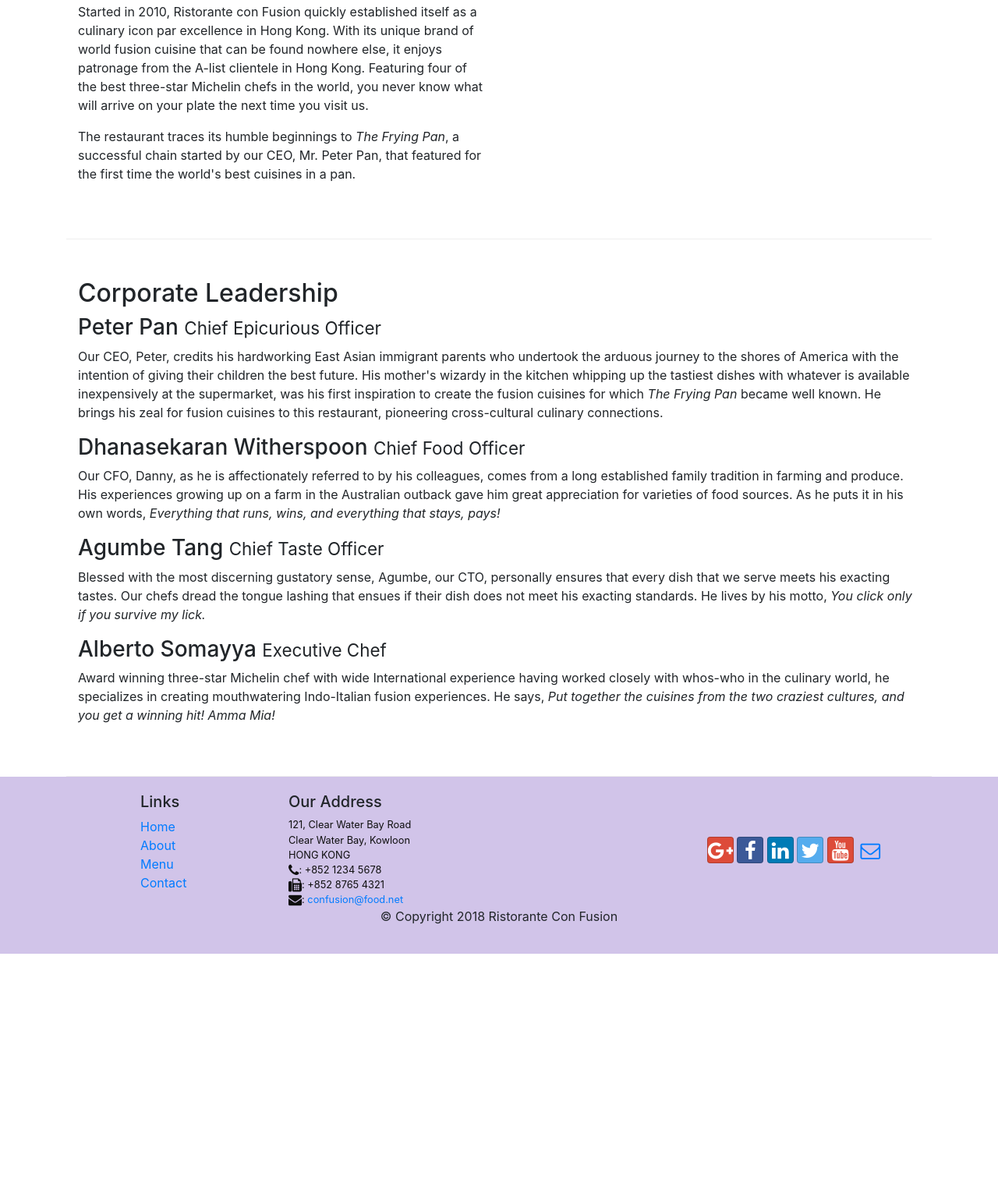
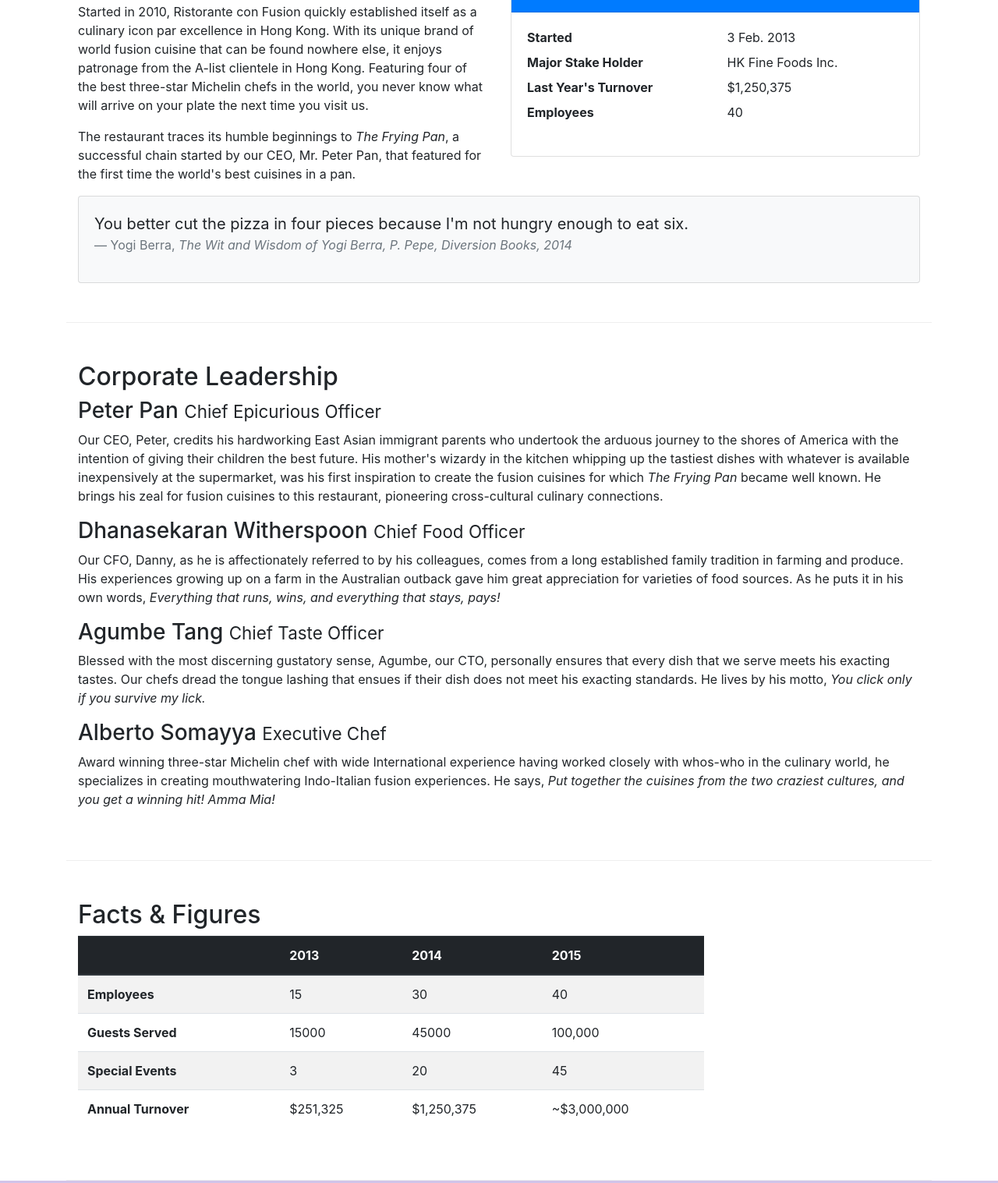
Before and after one commit to KingPegasus/FrontEnd-WebUI-Frameworks-and-Tools-Bootstrap4, a website: page aboutus.html in a window 1280 px wide. Shown: the part 558-2075 px from the top of the page at 78% size. Before the commit the page ends 1781 px from the top, so only its background shows below. Drawn offline with nearby package versions, Linux system fonts and the light colour scheme.

Commit message:
Tables and Cards

```diff
--- a/aboutus.html
+++ b/aboutus.html
@@ -65,7 +65,35 @@
                 <p>Started in 2010, Ristorante con Fusion quickly established itself as a culinary icon par excellence in Hong Kong. With its unique brand of world fusion cuisine that can be found nowhere else, it enjoys patronage from the A-list clientele in Hong Kong.  Featuring four of the best three-star Michelin chefs in the world, you never know what will arrive on your plate the next time you visit us.</p>
                 <p>The restaurant traces its humble beginnings to <em>The Frying Pan</em>, a successful chain started by our CEO, Mr. Peter Pan, that featured for the first time the world's best cuisines in a pan.</p>
             </div>
-            <div class="col-12 col-sm">
+            <div class="col-12 col-sm-6">
+                <div class="card">
+                    <h3 class="card-header bg-primary text-white">Facts At a Glance</h3>
+                    <div class="card-body">
+                        <dl class="row">
+                            <dt class="col-6">Started</dt>
+                            <dd class="col-6">3 Feb. 2013</dd>
+                            <dt class="col-6">Major Stake Holder</dt>
+                            <dd class="col-6">HK Fine Foods Inc.</dd>
+                            <dt class="col-6">Last Year's Turnover</dt>
+                            <dd class="col-6">$1,250,375</dd>
+                            <dt class="col-6">Employees</dt>
+                            <dd class="col-6">40</dd>
+                        </dl>
+                    </div>
+                </div>
+            </div>
+            <div class="col-12">
+                <div class="card card-body bg-light">
+                    <blockquote class="blockquote">
+                        <p class="mb-0">You better cut the pizza in four pieces because
+                            I'm not hungry enough to eat six.</p>
+                        <footer class="blockquote-footer">Yogi Berra,
+                            <cite title="Source Title">The Wit and Wisdom of Yogi Berra,
+                            P. Pepe, Diversion Books, 2014
+                            </cite>
+                        </footer>
+                    </blockquote>
+                </div>
             </div>
         </div>
 
@@ -83,7 +111,50 @@
                 <p class="d-none d-sm-block">Award winning three-star Michelin chef with wide International experience having worked closely with whos-who in the culinary world, he specializes in creating mouthwatering Indo-Italian fusion experiences. He says, <em>Put together the cuisines from the two craziest cultures, and you get a winning hit! Amma Mia!</em></p>
             </div>
        </div>
-
+       <div class="row row-content">
+           <div class="col-12 col-md-9">
+               <h2>Facts &amp; Figures</h2>
+               <div class="table-responsive">
+                    <table class="table table-striped">
+                        <thead class="thead-dark">
+                            <tr>
+                                <th>&nbsp;</th>
+                                <th>2013</th>
+                                <th>2014</th>
+                                <th>2015</th>
+                            </tr>
+                        </thead>
+                        <tbody>
+                            <tr>
+                                <th>Employees</th>
+                                <td>15</td>
+                                <td>30</td>
+                                <td>40</td>
+                            </tr>
+                            <tr>
+                                <th>Guests Served</th>
+                                <td>15000</td>
+                                <td>45000</td>
+                                <td>100,000</td>
+                            </tr>
+                            <tr>
+                                <th>Special Events</th>
+                                <td>3</td>
+                                <td>20</td>
+                                <td>45</td>
+                            </tr>
+                            <tr>
+                                <th>Annual Turnover</th>
+                                <td>$251,325</td>
+                                <td>$1,250,375</td>
+                                <td>~$3,000,000</td>
+                            </tr>
+                        </tbody>
+                    </table>
+                </div>
+           </div>
+           <div class="col-12 col-sm-13"></div>
+       </div>
     </div>
 
     <footer class="footer">
```
